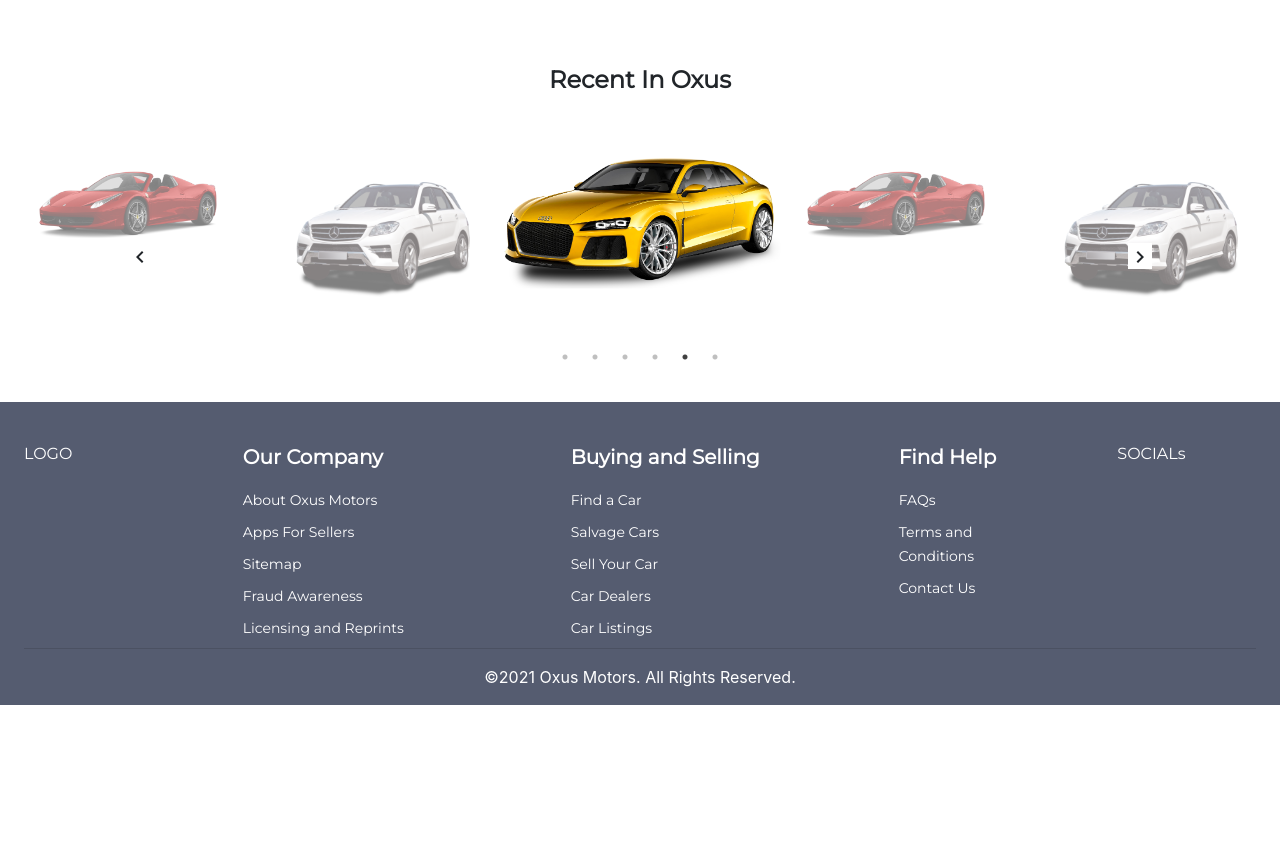
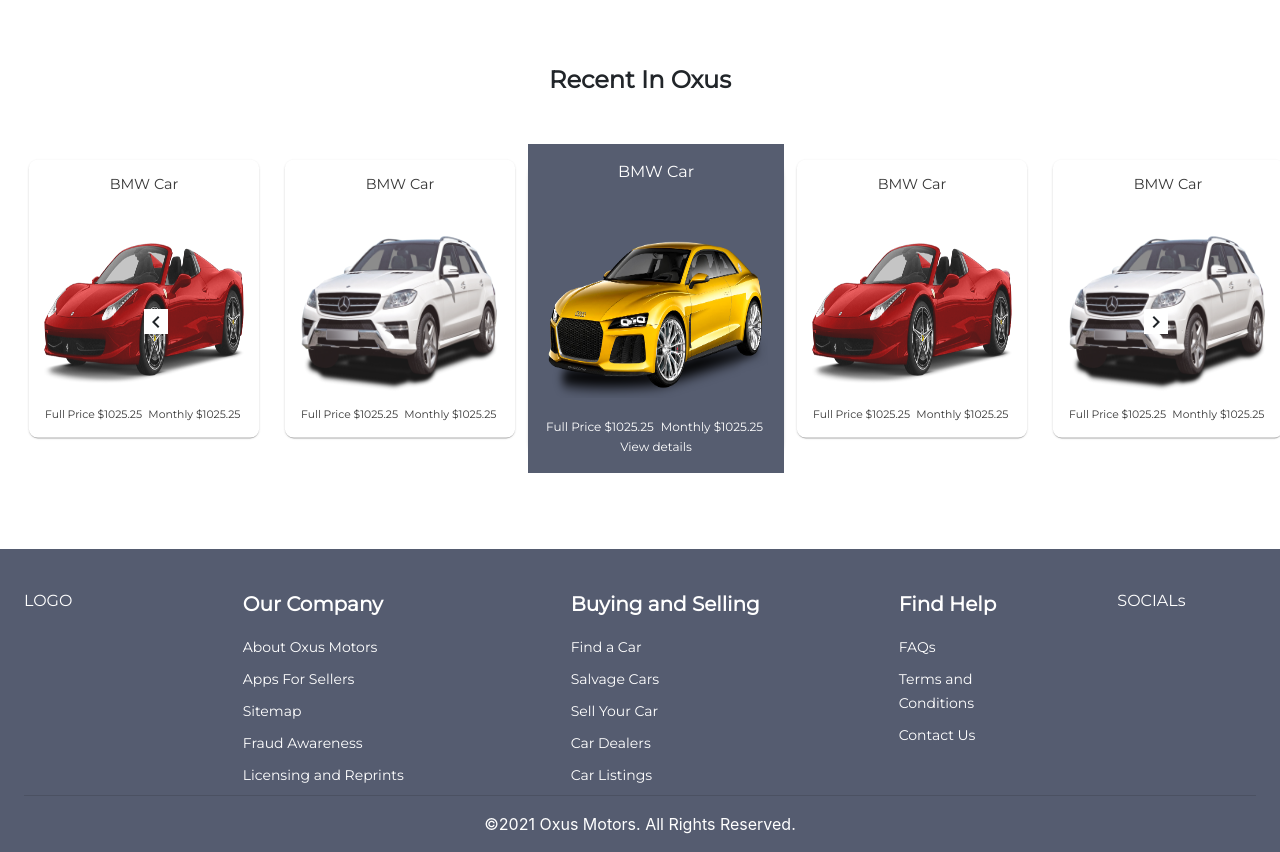
Before and after one commit to aysha30/Oxus_Motor, a React (Create React App) app: page / in a window 1280 px wide. Shown: the part 2040-2892 px from the top of the page. Before the commit the page ends 2745 px from the top, so only its background shows below. Built offline with nearby package versions, Linux system fonts and the light colour scheme.

Commit message:
carousel applied in cards

```diff
--- a/src/components/recent.js
+++ b/src/components/recent.js
@@ -4,9 +4,9 @@
 import {
     Box,
     Typography,
-    Card,
+    Paper,
     CardActionArea,
-    CardMedia,
+    Grid,
     CardContent ,
     useMediaQuery,
     CardHeader } from '@material-ui/core';
@@ -21,8 +21,12 @@
 const useStyles = makeStyles((theme) => ({
     root: {
         width: "100%",
-        height: "100%",
-        paddingBottom: "100px"
+        height: "400px",
+        paddingBottom: "100px",
+        alignContent: "center"
+    },
+    paper: {
+        borderRadius: 10,
     }
 }))
 
@@ -59,9 +63,9 @@
         slidesToShow: 5,
         speed: 300,
         autoplay: true,
-        autoplaySpeed: 1000,
+        autoplaySpeed: 3000,
         lazyLoad: true,
-        dots: true,
+        // dots: true,
         nextArrow: <NextArrow />,
         prevArrow: <PrevArrow />,
         beforeChange: (current, next) => setImageIndex(next),
@@ -92,11 +96,51 @@
         ]
     };
     return (
-        <div className={classes.root}>
+        <div className='recent'>
             <Slider {...settings}>
             {images.map((img, idx) => (
                 <div className={idx === imageIndex ? "slide activeSlide" : "slide"}>
-                    <img src={img} alt={img} />
+                    {/* <img src={img} alt={img} /> */}
+                    <Paper className={classes.paper}>
+                        <CardActionArea>
+                            <CardHeader title={
+                                <Typography align="center" >
+                                    <Box fontWeight="fontWeighBold" >
+                                        BMW Car
+                                    </Box>
+                                </Typography>
+                            } />
+                            {/* <CardMedia image={img}  /> */}
+                            <CardContent>
+                                <img src={img} height="200px" alt={img} />
+                                <Box display="flex">
+                                    <Grid item container justify="center">
+                                        <Box fontWeight="fontWeightMedium" >
+                                            <Typography variant='caption'>Full Price&nbsp;</Typography>
+                                        </Box>
+                                        <Box >
+                                            <Typography variant='caption'> $1025.25</Typography>
+                                        </Box>
+                                    </Grid>
+                                    <Grid item container justify="center">
+                                        <Box fontWeight="fontWeightMedium" >
+                                            <Typography variant='caption'>Monthly&nbsp; </Typography>
+                                        </Box>
+                                        <Box>
+                                            <Typography variant='caption'>$1025.25</Typography>
+                                        </Box>
+                                    </Grid>
+                                </Box>
+                                {(idx === imageIndex) ?
+                                <Grid container justify="center">
+                                    <Typography align="center" variant='caption'>
+                                        View details
+                                    </Typography>
+                                </Grid>
+                                : ""}
+                            </CardContent>
+                        </CardActionArea>
+                    </Paper>
                 </div>
             ))}
             </Slider>
--- a/src/recent.css
+++ b/src/recent.css
@@ -1,20 +1,39 @@
 @import "~slick-carousel/slick/slick.css";
 @import "~slick-carousel/slick/slick-theme.css";
 
-.slide img {
-    width: 20rem;
-    margin: 0 auto;
+.recent {
+  width: 100%;
+  margin: 1rem;
+  height: auto;
+  padding-bottom: 100px;
 }
 
 .slide {
-    transform: scale(0.7);
+  transform: scale(0.9);
   transition: transform 300ms;
-    opacity: 0.5;
+  opacity: 0.9;
 }
 
 .activeSlide {
-    transform: scale(1.1);
+  transform: scale(1);
   opacity: 1;
+  /* color: #fff; */
+}
+
+.activeSlide div {
+  background-color: #565d70;
+}
+
+.activeSlide div .MuiPaper-root{
+  border-radius: 50;
+}
+
+.activeSlide .MuiPaper-root {
+  border-radius: 10%;
+}
+
+.activeSlide .MuiTypography-root {
+  color: #fff;
 }
 
 .arrow {
```
Lines whose indentation alone changed are shown as unchanged.
